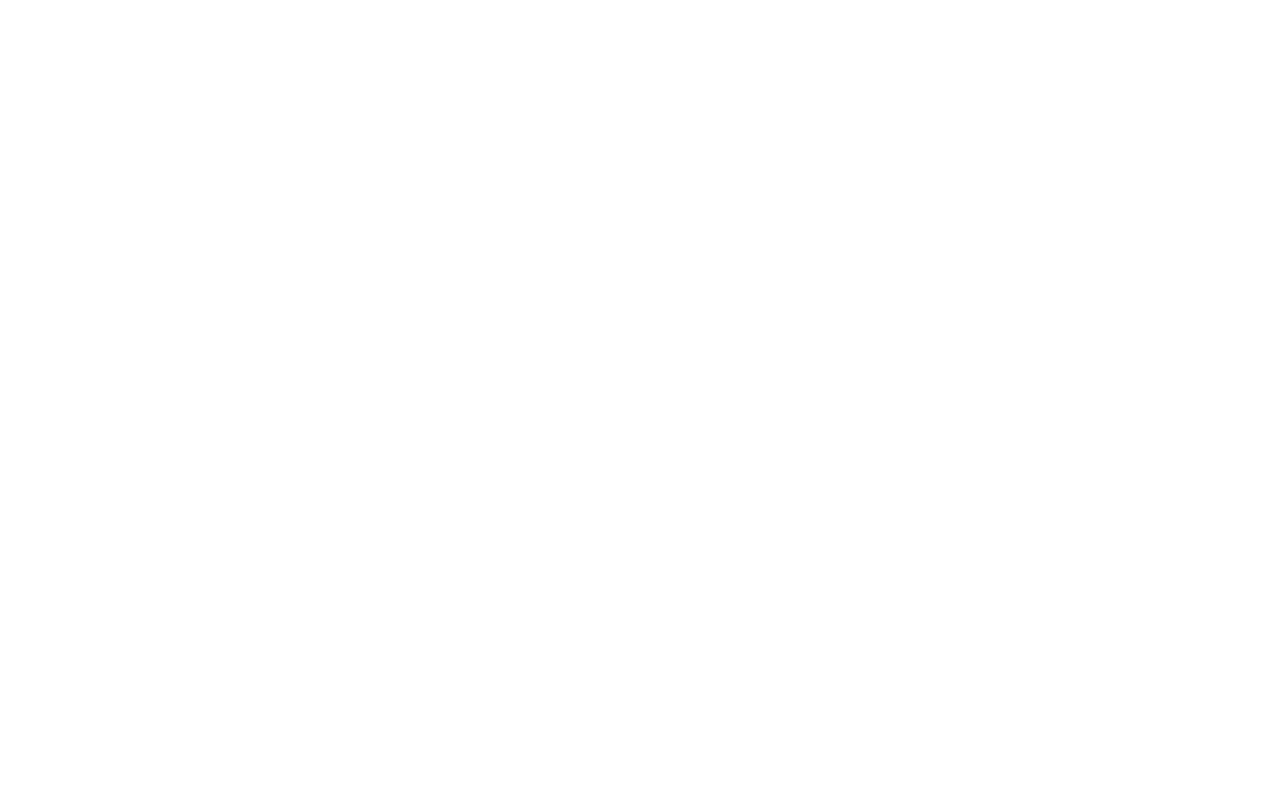
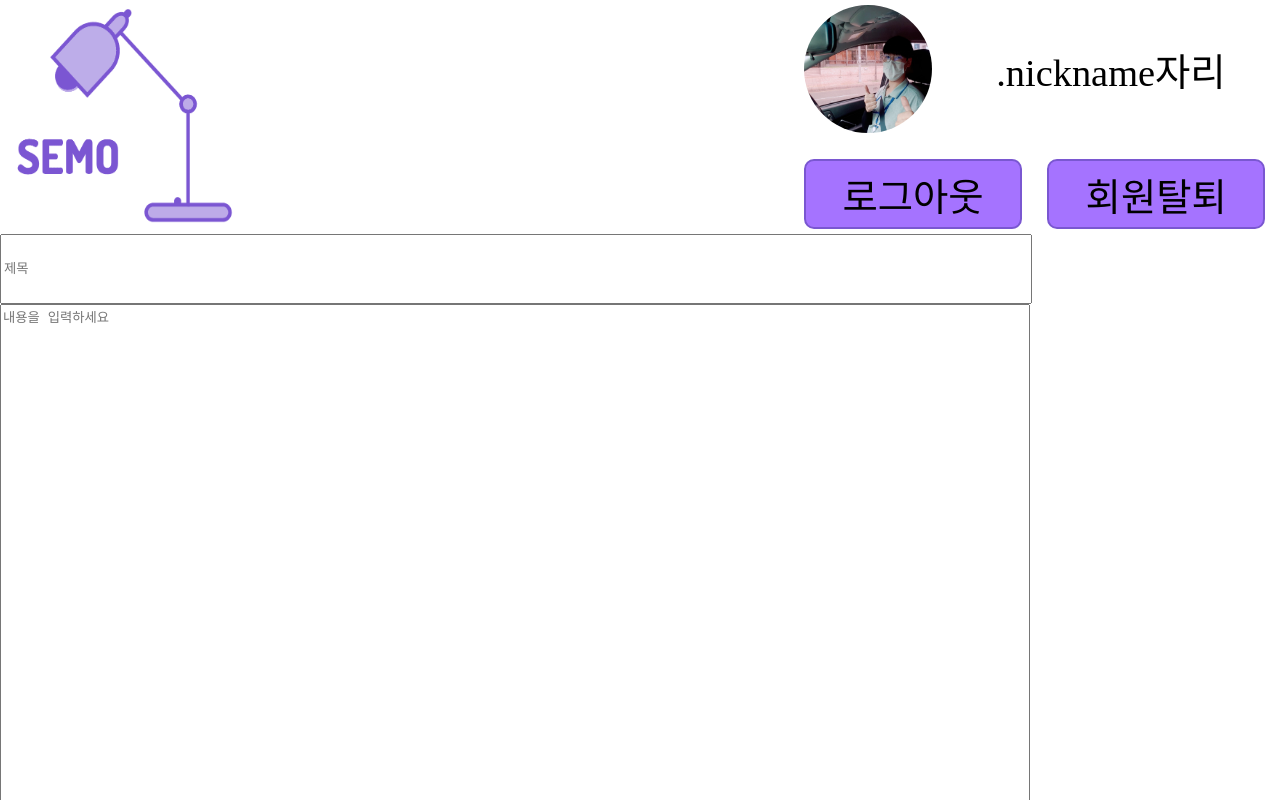
Before and after one commit to codestates/SEMO, a React (Create React App) app in the folder client/: page /question/write in a window 1280 px wide. Before the commit this address had no page. Shown: the top 800 px of the page. Built offline with nearby package versions, Linux system fonts and the light colour scheme.

Commit message:
update route and update header

```diff
--- a/client/src/App.js
+++ b/client/src/App.js
@@ -3,13 +3,14 @@ import { Route, Routes, BrowserRouter } from "react-router-dom";
 import KakaoRedirectHandler from "./KakaoRedirectHandeler";
 import Mypage from "./pages/mypage";
 import Main from "./pages/main";
-
+import WritingPage from "./pages/question"
 function App() {
   return (
     <BrowserRouter>
       <Routes>
         <Route exact path="/" element={<Main />} />
         <Route path="/mypage" element={<Mypage />} />
+        <Route path="/question/write" element={<WritingPage />} />
         <Route path="/oauth/callback/kakao" component={KakaoRedirectHandler} />
       </Routes>
     </BrowserRouter>
--- a/client/src/components/header.js
+++ b/client/src/components/header.js
@@ -1,7 +1,8 @@
+import { useState } from "react";
 import styled from "styled-components";
 import logo from "../images/logo.png";
 import Button from "../components/button.js";
-
+import profileimg from "../images/제경모.jpg"
 const HeadDiv = styled.div`
   box-sizing: border-box;
   margin: 0;
@@ -22,13 +23,37 @@ const Logoimage = styled.img.attrs({
   width: 17vw;
   height: 17vw;
 `;
+const MyProFileImg = styled.img.attrs({
+  src: `${profileimg}`,
+})`
+  display: flex;
+  flex-direction: column;
+  align-items: flex-start;
+  width: 10vw;
+  height: 10vw;
+  border-radius: 99px;
+  padding 0 0 0 0px;
+`;
+const UserNickName = styled.span`
+      font-size : 3vw;
+
+`
+const RightContainer =styled.div`
+`
+const MyprofileContainer =styled.div`
+      display: flex;
+      flex-direction: row;
+      gap : 5vw;
+      align-items: center;
+
+`
 const Btndiv = styled.div`
   display: flex;
   flex-direction: row;
   align-items: flex-start;
   padding: 0px;
   gap: 2vw;
-  margin-top: auto;
+  margin-top: 2vw;
   .headerBtn {
     font-size: 3vw;
     width: 17vw;
@@ -36,17 +61,52 @@ const Btndiv = styled.div`
 `;
 
 const Header = (props) => {
+  const [isLogined,logined] =useState(false);
+
+  const loginFunction =() => {
+    logined(true);
+    console.log("login상태가 되면 ")
+  }
+
   return (
     <>
+    {isLogined !==false ? (
       <HeadDiv>
       <Logoimage />
+      <RightContainer>
+        <MyprofileContainer>
+          <MyProFileImg />
+          <UserNickName>
+            서양범고래
+          </UserNickName>
+        </MyprofileContainer>
       <Btndiv>
         <Button className="headerBtn" onClick={props.openModalHandler}>
           로그인
         </Button>
         <Button className="headerBtn">회원가입</Button>
       </Btndiv>
+      </RightContainer>
     </HeadDiv>
+
+    ): <HeadDiv>
+    <Logoimage />
+    <RightContainer>
+      <MyprofileContainer>
+        <MyProFileImg />
+        <UserNickName>
+        .nickname자리
+        </UserNickName>
+      </MyprofileContainer>
+    <Btndiv>
+      <Button className="headerBtn" onClick={props.openModalHandler}>
+        로그아웃
+      </Button>
+      <Button className="headerBtn">회원탈퇴</Button>
+    </Btndiv>
+    </RightContainer>
+  </HeadDiv>}
+
     </>
   );
 };
```
Lines whose indentation alone changed are shown as unchanged.
